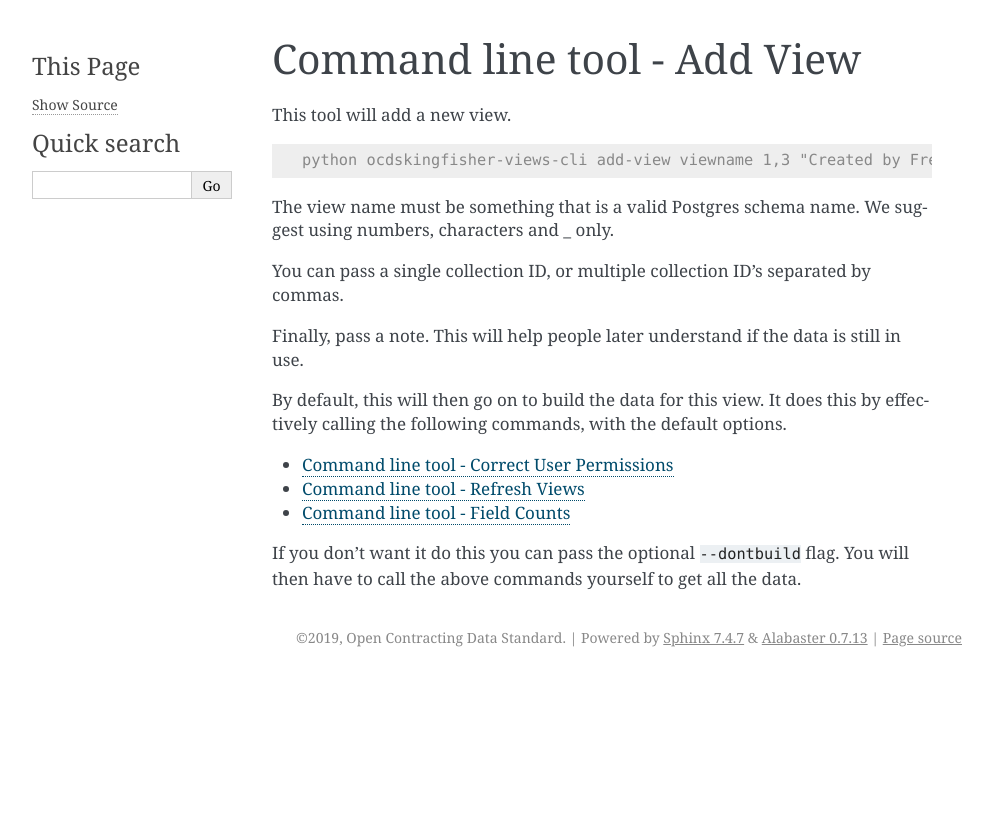
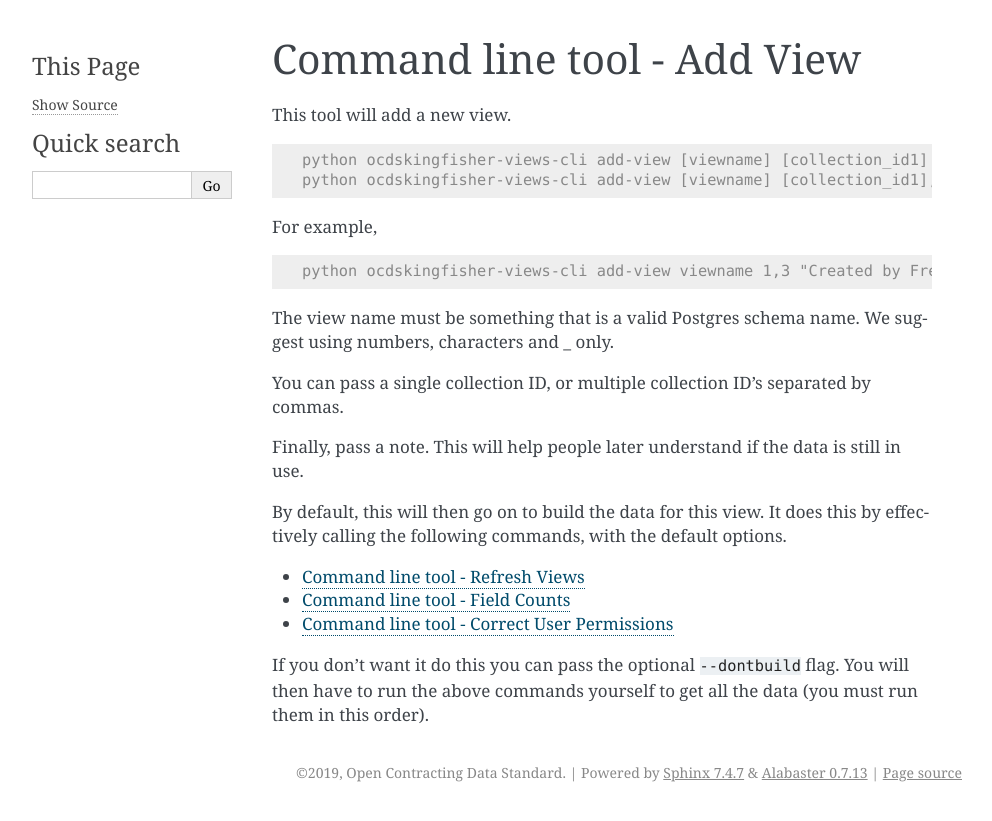
Before and after one commit to open-contracting/kingfisher-summarize, a Sphinx documentation site: the page built from docs/cli-add-view.rst, in a window 1280 px wide. Shown: the top 821 px of the page, without its empty margins (148-1140 px from the left). Built offline with Sphinx 7.4.7, drawn with Linux system fonts in a browser that asks for light colours.

Commit message:
Updated Views docs after Analysts meeting today

```diff
--- a/docs/cli-add-view.rst
+++ b/docs/cli-add-view.rst
@@ -2,6 +2,13 @@ Command line tool - Add View
 ============================
 
 This tool will add a new view.
+
+.. code-block:: shell-session
+
+    python ocdskingfisher-views-cli add-view [viewname] [collection_id1] "[note]"
+    python ocdskingfisher-views-cli add-view [viewname] [collection_id1],[collection_id2] "[note]"
+
+For example,
 
 .. code-block:: shell-session
 
@@ -15,8 +22,8 @@ Finally, pass a note. This will help people later understand if the data is stil
 
 By default, this will then go on to build the data for this view. It does this by effectively calling the following commands, with the default options.
 
-* :doc:`cli-correct-user-permissions`
 * :doc:`cli-refresh-views`
 * :doc:`cli-field-counts`
+* :doc:`cli-correct-user-permissions`
 
-If you don't want it do this you can pass the optional ``--dontbuild`` flag. You will then have to call the above commands yourself to get all the data.
+If you don't want it do this you can pass the optional ``--dontbuild`` flag. You will then have to run the above commands yourself to get all the data (you must run them in this order).
--- a/docs/cli-correct-user-permissions.rst
+++ b/docs/cli-correct-user-permissions.rst
@@ -7,3 +7,8 @@ To setup correct user permissions for all specified users to all schemas, run:
 .. code-block:: shell-session
 
     python ocdskingfisher-views-cli correct-user-permissions
+
+
+Note this command can only correct user permissions on tables that have already been created when the command is run.
+
+If you then run a command that might create new tables (for example, :doc:`cli-refresh-views` or :doc:`cli-field-counts`) you may need to run this command again.
--- a/docs/cli-delete-view.rst
+++ b/docs/cli-delete-view.rst
@@ -5,6 +5,12 @@ This tool will delete a view.
 
 .. code-block:: shell-session
 
+    python ocdskingfisher-views-cli delete-view [viewname]
+
+For example,
+
+.. code-block:: shell-session
+
     python ocdskingfisher-views-cli delete-view viewname
 
 There is no undo - be careful!
```
Also changed, not shown: docs/views.rst (+13 -0 lines).
